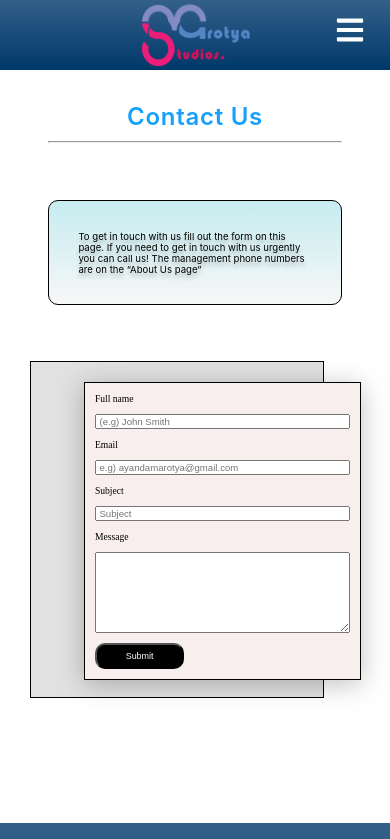
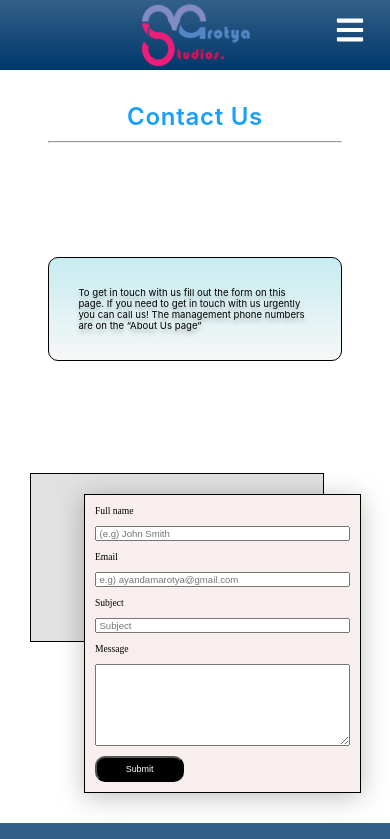
Before and after one commit to andilemarotya/marotya-studios, a React (Create React App) app in the folder frontend/: page /contact in a window 390 px wide. Shown: the top 839 px of the page. Built offline with nearby package versions, Linux system fonts and the light colour scheme.

Commit message:
m-contact

```diff
--- a/frontend/src/Styles/Contact.css
+++ b/frontend/src/Styles/Contact.css
@@ -155,7 +155,7 @@
 
     .contact-form {
         width: 100%;
-        height: 40vh;
+        height: 20vh;
         right: 6%;
         font-size: .6rem;
     }
```
